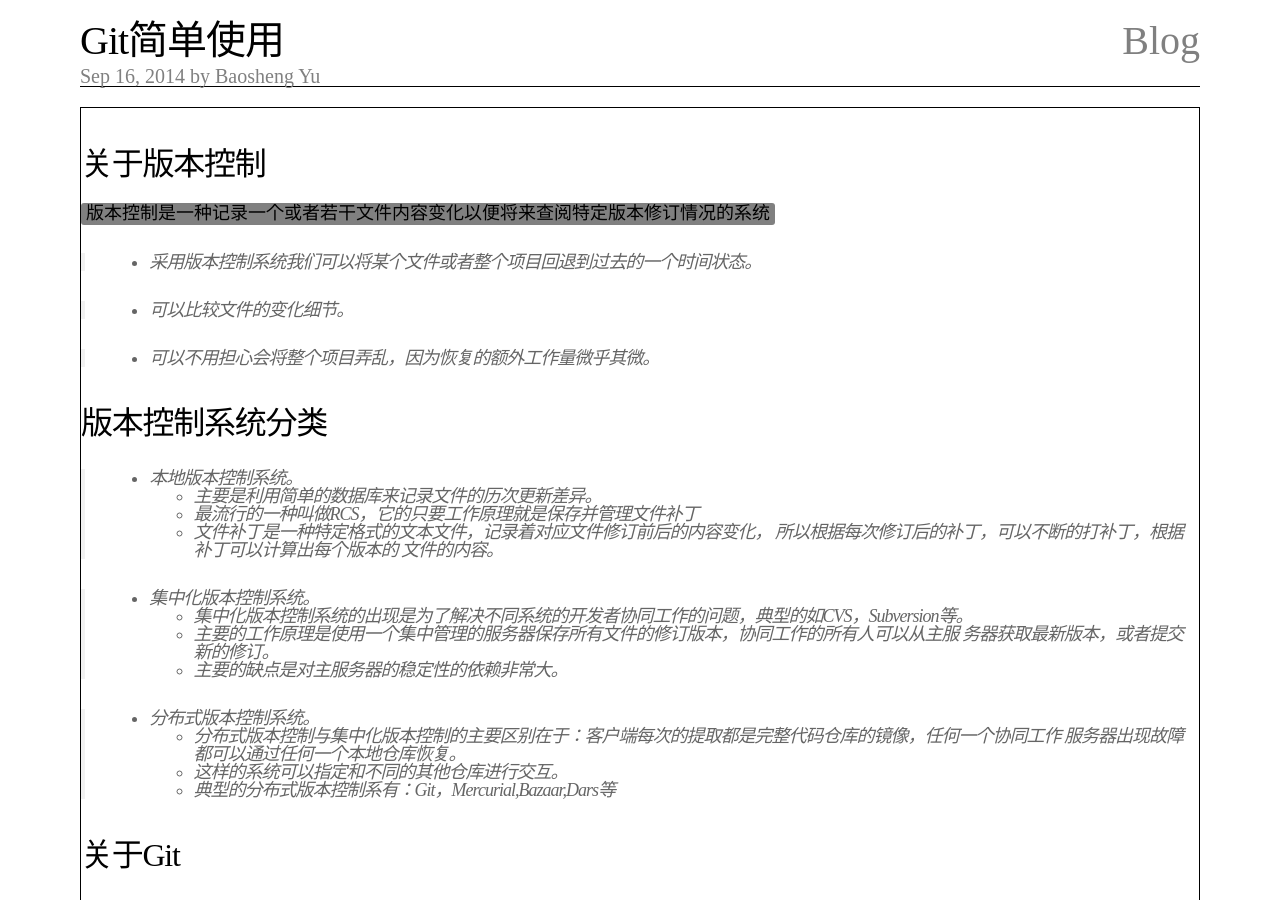
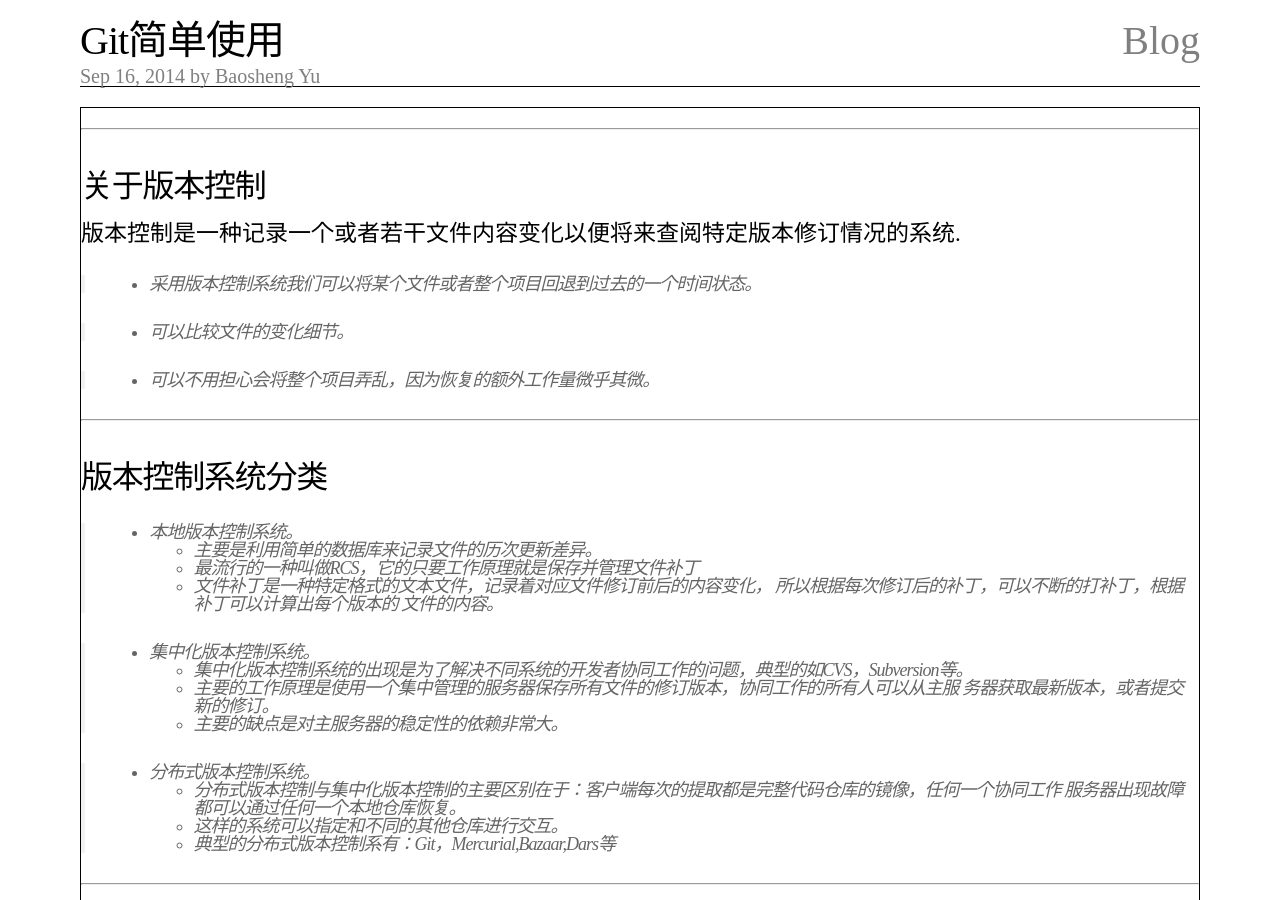
Before and after one commit to codeybs/blog, a Jekyll site: the page built from _posts/2014-09-16-Git简单使用.md, in a window 1280 px wide and 900 px high. Built offline with Jekyll 4.4.1, drawn with Linux system fonts in a browser that asks for light colours; comment, search, counter and statistics services are not loaded.

```diff
--- a/_posts/2014-09-16-Git简单使用.md
+++ b/_posts/2014-09-16-Git简单使用.md
@@ -6,15 +6,21 @@ categories: common
 author: Baosheng Yu
 ---
 
+
+
+-------------------------------
+
 ## 关于版本控制
 
-`版本控制是一种记录一个或者若干文件内容变化以便将来查阅特定版本修订情况的系统`
+版本控制是一种记录一个或者若干文件内容变化以便将来查阅特定版本修订情况的系统.
 
 >   + 采用版本控制系统我们可以将某个文件或者整个项目回退到过去的一个时间状态。
 
 >   + 可以比较文件的变化细节。
 
 >   + 可以不用担心会将整个项目弄乱，因为恢复的额外工作量微乎其微。
+
+--------------------------------
 
 ## 版本控制系统分类
 
@@ -37,12 +43,15 @@ author: Baosheng Yu
       + 这样的系统可以指定和不同的其他仓库进行交互。
       + 典型的分布式版本控制系有：Git，Mercurial,Bazaar,Dars等
 
+------------------------------
 
 ## 关于Git
 
 > Git的诞生是为了管理Linux操作系统的庞大代码，为了使得众多的项目参与者能够协同工作。
 
 > Git的主要设计理念是：速度，简单的设计，支持非线性开发模式，完全分布式，高效。
+
+--------------------------------
 
 ##  Git的简单使用介绍
 
```
